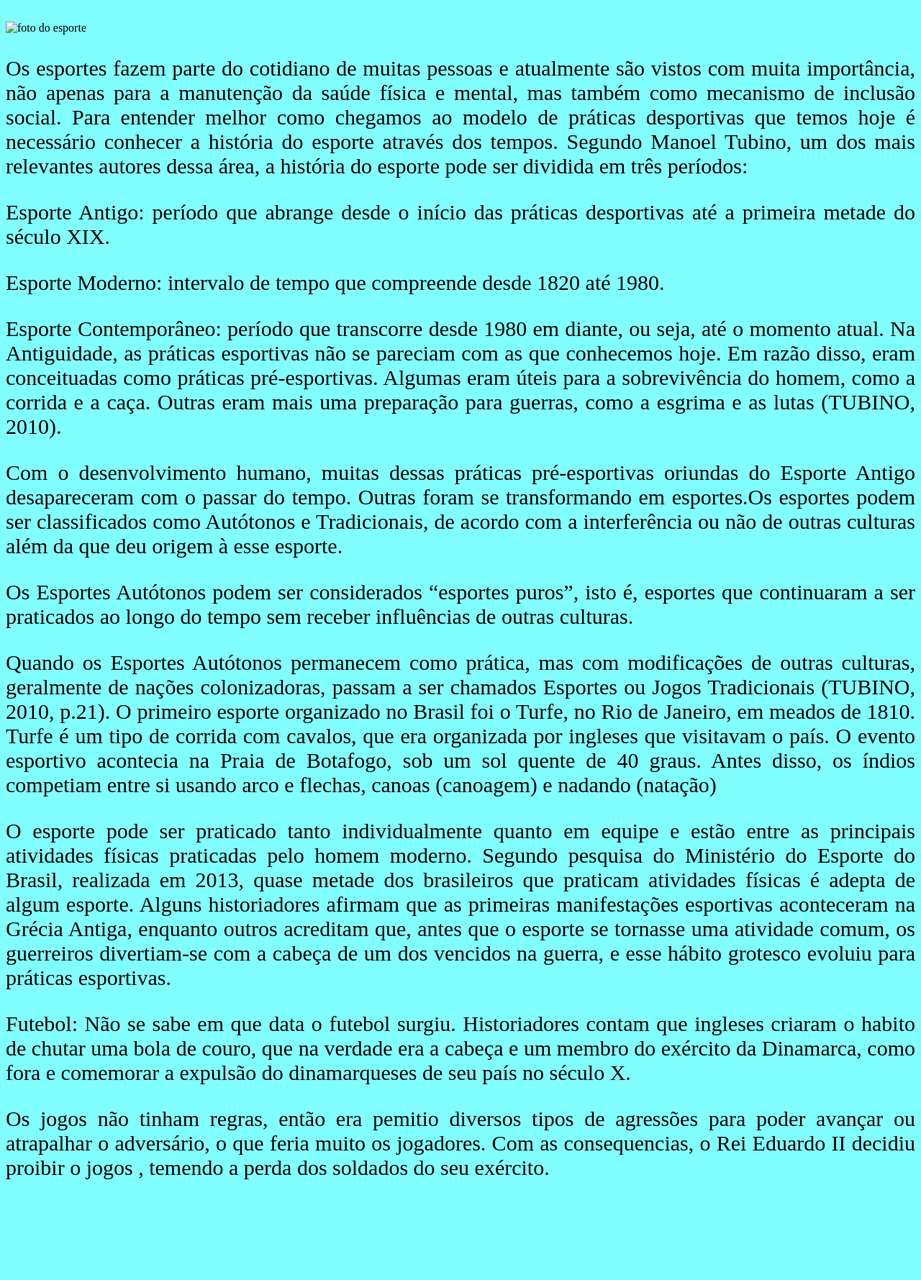
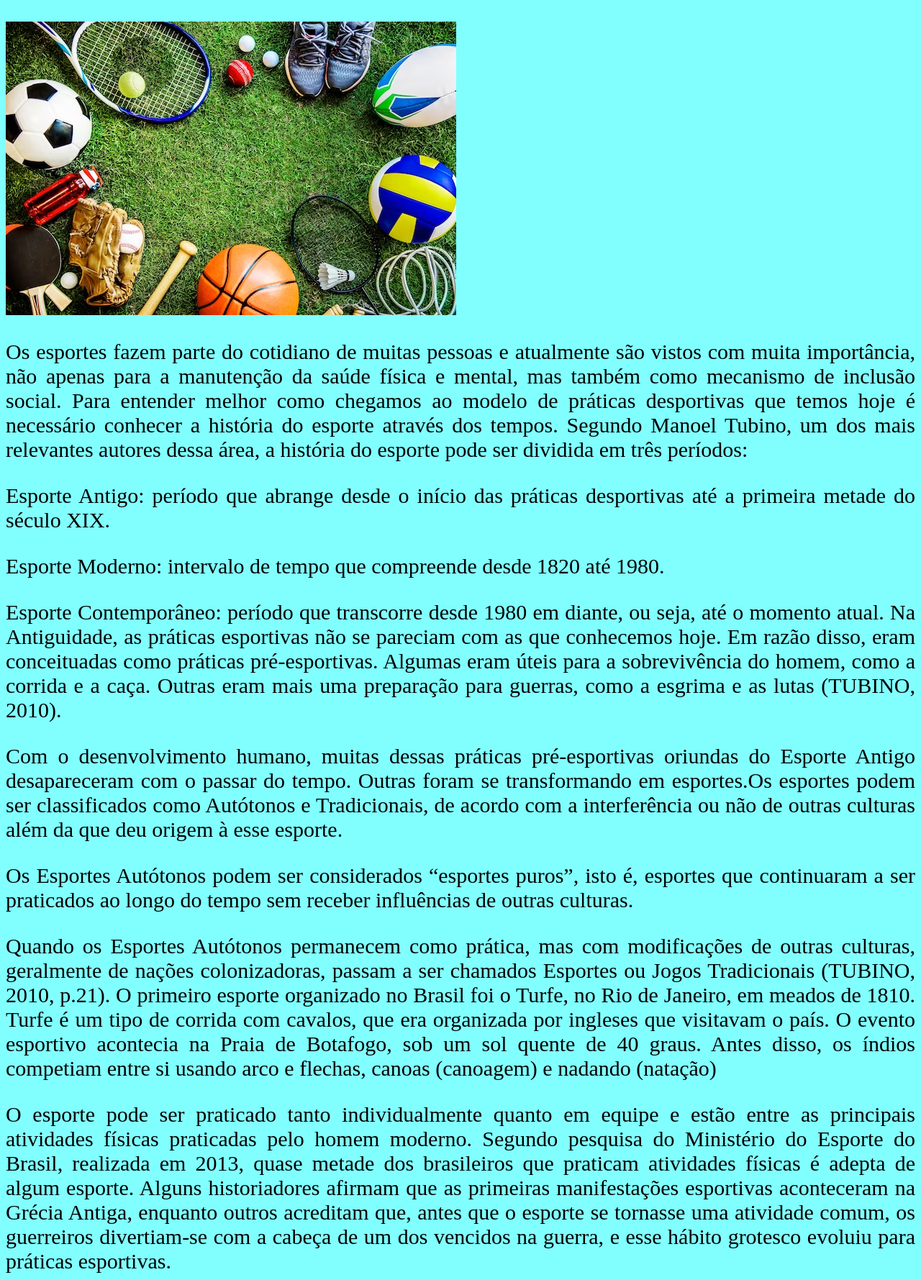
Before and after one commit to mariameiravieira/primeiroano2023, a plain HTML site: page index.html in a window 1280 px wide. Shown: the part 121-1900 px from the top of the page at 72% size. Before the commit the page ends 1791 px from the top, so only its background shows below. Drawn offline with Linux system fonts and the light colour scheme.

Commit message:
26 de outubro

```diff
--- a/index.html
+++ b/index.html
@@ -6,7 +6,7 @@
   <link rel="stylesheet" href="style.css">"
   <title>Portifolio Sobre Esporte</title>
     <h1>portifolio sobre esporte</h1>
-    <img src="esporte.jpeg" alt=" foto do esporte">
+    <img src="esporte.avif" alt=" foto do esporte">
     <p>Os esportes fazem parte do cotidiano de muitas pessoas e atualmente são vistos com muita importância, não apenas para a manutenção da saúde física e mental, mas também como mecanismo de inclusão social.
   Para entender melhor como chegamos ao modelo de práticas desportivas que temos hoje é necessário conhecer a história do esporte através dos tempos.
  Segundo Manoel Tubino, um dos mais relevantes autores dessa área, a história do esporte pode ser dividida em três períodos:
@@ -26,8 +26,8 @@
  antes que o esporte se tornasse uma atividade comum, os guerreiros divertiam-se com a cabeça de um dos vencidos na guerra, e esse hábito grotesco evoluiu para práticas esportivas.</p>
     <p>Futebol: Não se sabe em que data o futebol surgiu. Historiadores contam que ingleses criaram o habito de chutar uma bola de couro, que na verdade era a cabeça e um membro do exército da Dinamarca,
 como fora e comemorar a expulsão do dinamarqueses de seu país no século X.</p>
-    <p> Os jogos não tinham regras, então era pemitio diversos tipos de agressões para poder avançar ou atrapalhar o adversário, o que feria muito os jogadores. Com as consequencias, o Rei Eduardo II decidiu proibir o jogos ,
-temendo a perda dos soldados do seu exército.
+    <p> Os jogos não tinham regras, então era pemitio diversos tipos de agressões para poder avançar ou atrapalhar o adversário, o que feria muito os jogadores. Com as consequencias, o Rei Eduardo II decidiu proibir o jogos,
+temendo a perda dos soldados do seu exército.</p>
 
 
     </body>
```
